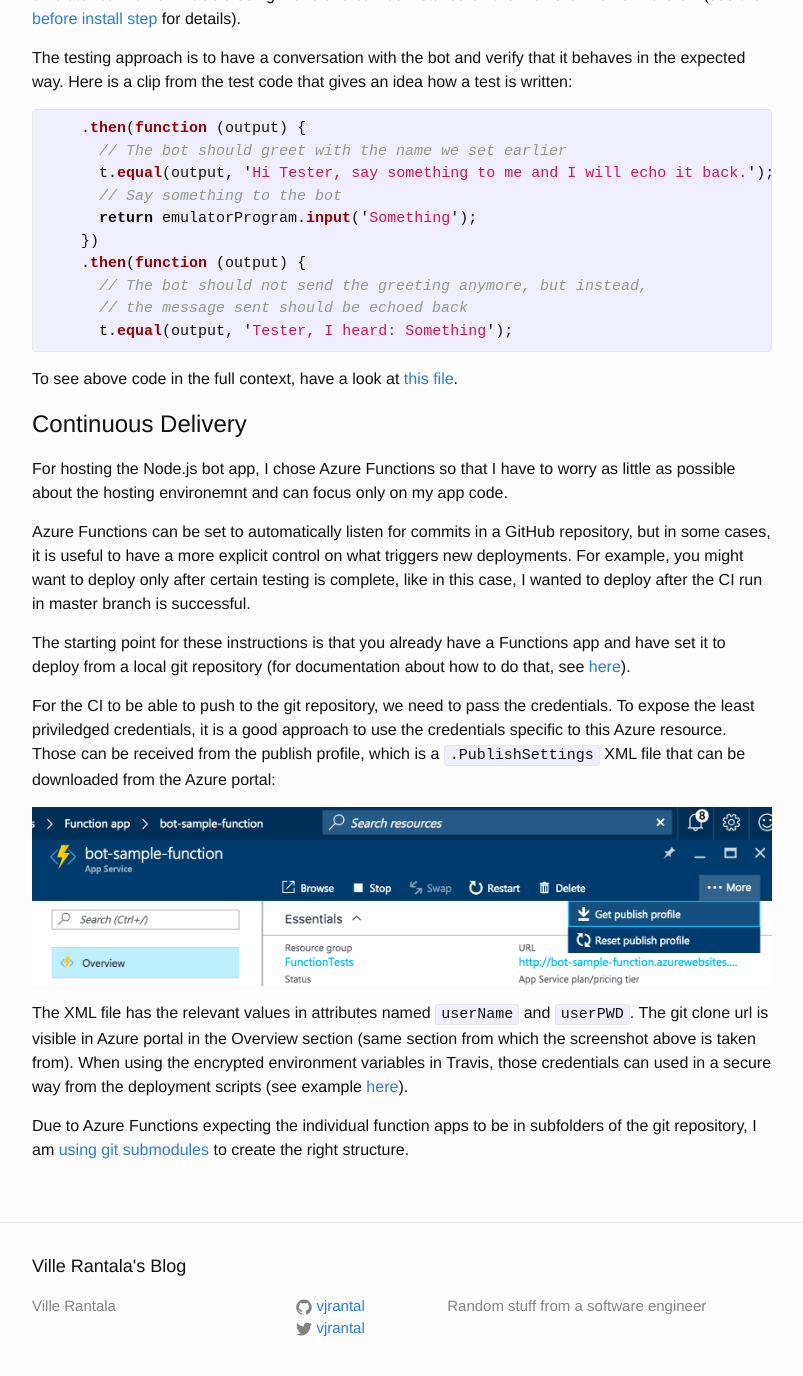
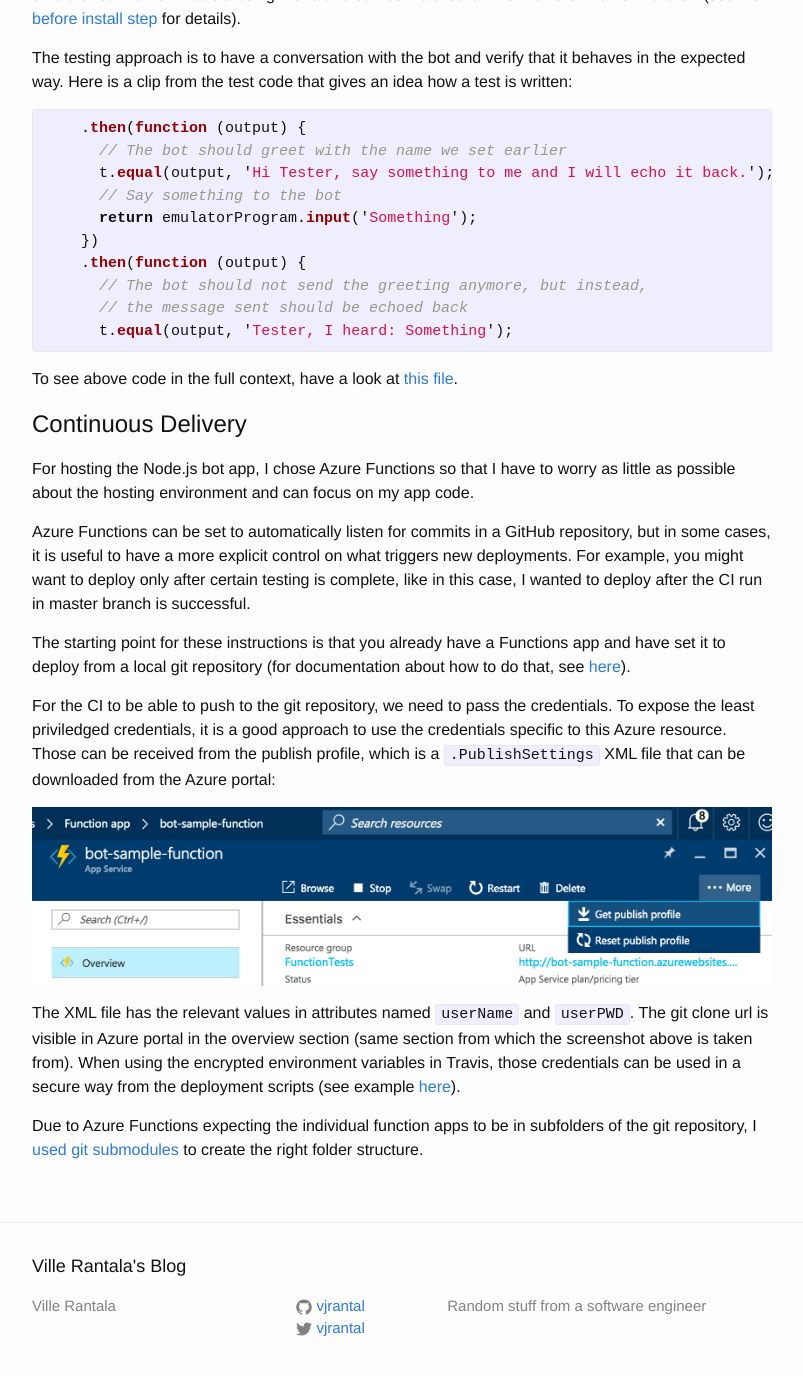
Before and after one commit to vjrantal/vjrantal.github.io, a Jekyll site: the page built from _posts/2016-10-24-continuous-delivery-of-a-node-js-bot.md, in a window 1280 px wide and 1400 px high, scrolled down 955 px. Shown: the top 1376 px of the window, without its empty margins (238-1041 px from the left). Built offline with Jekyll 4.4.1, drawn with Linux system fonts in a browser that asks for light colours; comment, search, counter and statistics services are not loaded; some of the changed text lies outside the part shown.

Commit message:
Cosmetic changes

```diff
--- a/_posts/2016-10-24-continuous-delivery-of-a-node-js-bot.md
+++ b/_posts/2016-10-24-continuous-delivery-of-a-node-js-bot.md
@@ -48,7 +48,7 @@ To see above code in the full context, have a look at [this file](https://github
 
 # Continuous Delivery
 
-For hosting the Node.js bot app, I chose Azure Functions so that I have to worry as little as possible about the hosting environemnt and can focus only on my app code.
+For hosting the Node.js bot app, I chose Azure Functions so that I have to worry as little as possible about the hosting environment and can focus on my app code.
 
 Azure Functions can be set to automatically listen for commits in a GitHub repository, but in some cases, it is useful to have a more explicit control on what triggers new deployments. For example, you might want to deploy only after certain testing is complete, like in this case, I wanted to deploy after the CI run in master branch is successful.
 
@@ -60,6 +60,6 @@ For the CI to be able to push to the git repository, we need to pass the credent
 ![Get Publish Profile]({{site.baseurl}}/images/get-publish-profile.png)
 
 
-The XML file has the relevant values in attributes named `userName` and `userPWD`. The git clone url is visible in Azure portal in the Overview section (same section from which the screenshot above is taken from). When using the encrypted environment variables in Travis, those credentials can used in a secure way from the deployment scripts (see example [here](https://github.com/vjrantal/bot-sample/blob/master/function-deploy.sh#L11)).
+The XML file has the relevant values in attributes named `userName` and `userPWD`. The git clone url is visible in Azure portal in the overview section (same section from which the screenshot above is taken from). When using the encrypted environment variables in Travis, those credentials can be used in a secure way from the deployment scripts (see example [here](https://github.com/vjrantal/bot-sample/blob/master/function-deploy.sh#L11)).
 
-Due to Azure Functions expecting the individual function apps to be in subfolders of the git repository, I am [using git submodules](https://github.com/vjrantal/bot-sample/blob/master/function-deploy.sh#L11-L17) to create the right structure.
+Due to Azure Functions expecting the individual function apps to be in subfolders of the git repository, I [used git submodules](https://github.com/vjrantal/bot-sample/blob/master/function-deploy.sh#L11-L17) to create the right folder structure.
```
Also changed, not shown: other parts of _posts/2016-10-24-continuous-delivery-of-a-node-js-bot.md (+1 -1 lines).
